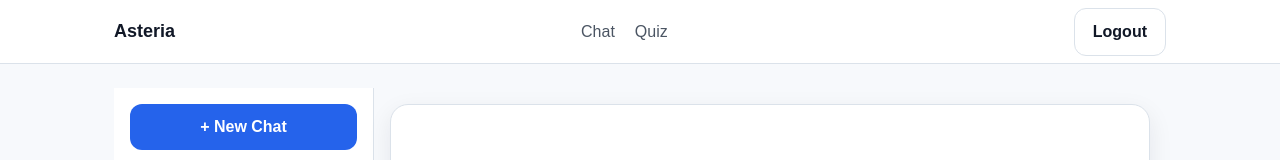
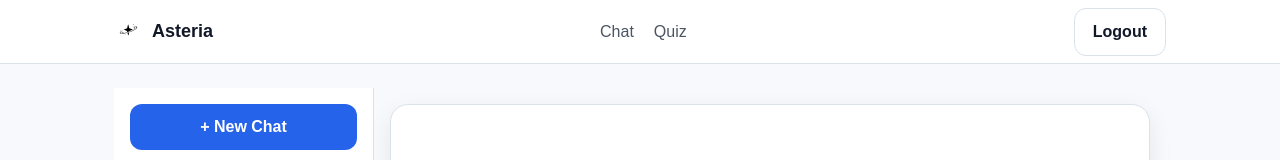
Before and after one commit to Lunac1a/Asteria, a Next.js app in the folder frontend/: page /dashboard/chat in a window 1280 px wide. Shown: the top 160 px of the page. Built offline with nearby package versions, Linux system fonts and the light colour scheme.

Commit message:
Add brand logo and update navigation layout for improved branding

```diff
--- a/frontend/app/dashboard/layout.tsx
+++ b/frontend/app/dashboard/layout.tsx
@@ -1,5 +1,6 @@
 "use client";
 
+import Image from "next/image";
 import Link from "next/link";
 import { useRouter } from "next/navigation";
 
@@ -22,7 +23,15 @@ export default function AppLayout({
           <div className="topbar-inner">
             <div className="topbar-left">
               <Link href="/dashboard" className="logo">
-                Asteria
+                <Image
+                  className="brand-mark"
+                  src="/asteria-logo.svg"
+                  alt=""
+                  width={28}
+                  height={28}
+                  priority
+                />
+                <span>Asteria</span>
               </Link>
             </div>
 
--- a/frontend/app/globals.css
+++ b/frontend/app/globals.css
@@ -184,8 +184,18 @@ input {
 }
 
 .nav-brand {
+  display: inline-flex;
+  align-items: center;
+  gap: 10px;
   font-size: 20px;
   font-weight: 700;
+}
+
+.brand-mark {
+  display: block;
+  width: 28px;
+  height: 28px;
+  flex: 0 0 auto;
 }
 
 .nav-actions {
@@ -337,6 +347,9 @@ input {
 }
 
 .logo {
+  display: inline-flex;
+  align-items: center;
+  gap: 10px;
   font-weight: 700;
   font-size: 18px;
 }
```
Also changed, not shown: frontend/app/page.tsx (+11 -1 lines), frontend/public/asteria-logo.svg (added).
